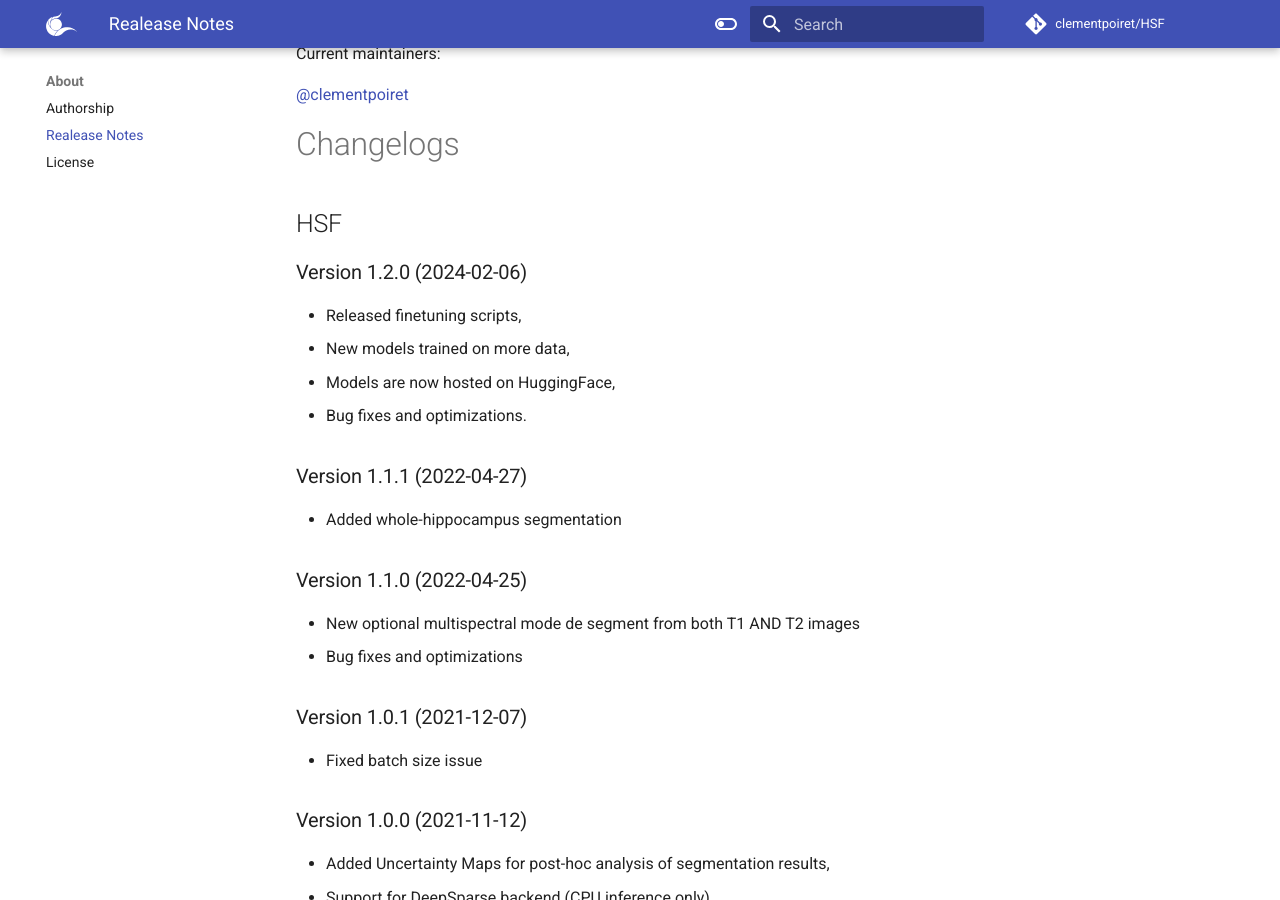
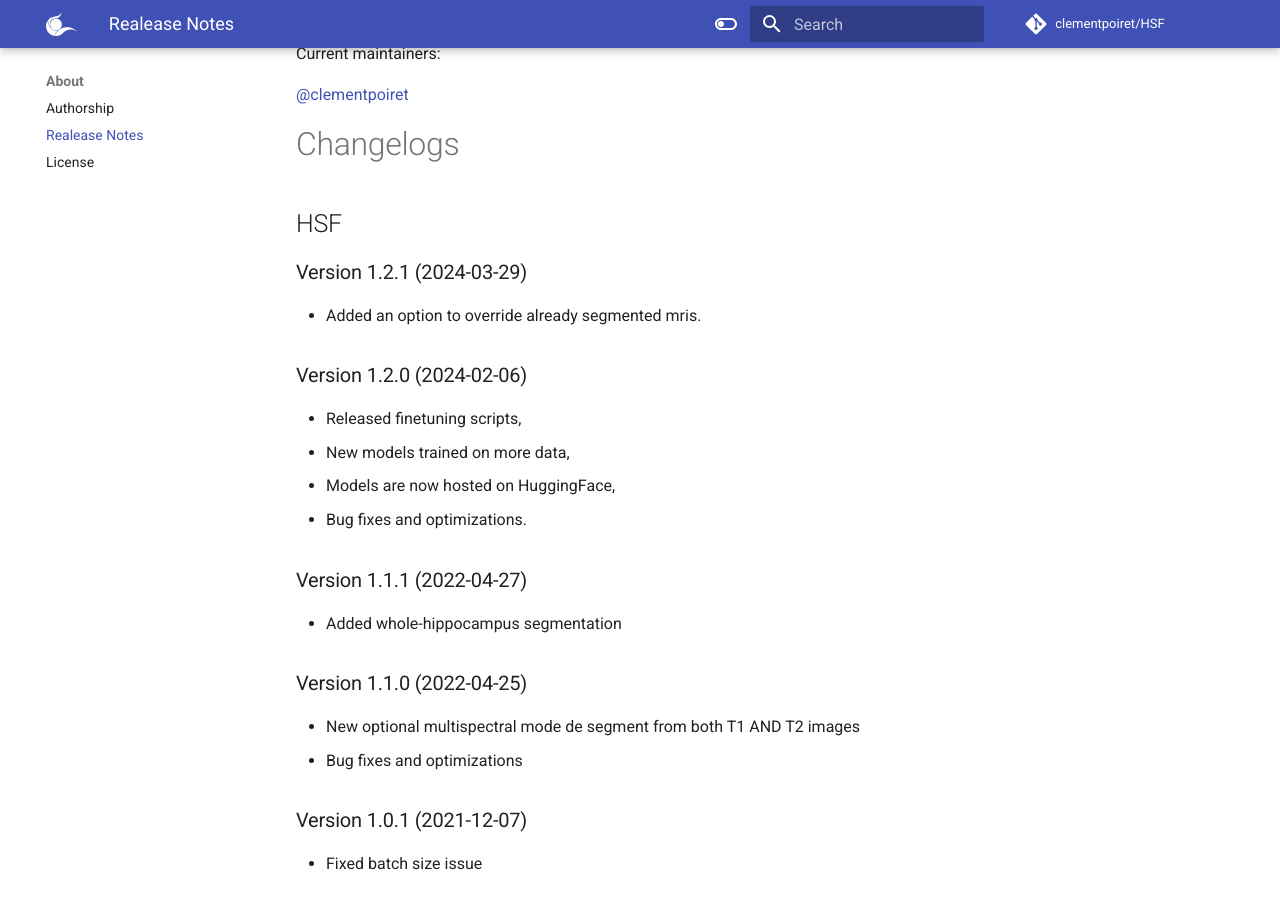
Before and after one commit to clementpoiret/HSF, an MkDocs documentation site: the page built from docs/about/release-notes.md, in a window 1280 px wide and 900 px high, scrolled down 366 px. Built offline with MkDocs 1.6.1 and Material for MkDocs 9.7.7, drawn with Linux system fonts in a browser that asks for light colours; comment, search, counter and statistics services are not loaded; the version menu is left out.

Commit message:
chore: bump to v1.2.1

```diff
--- a/docs/about/release-notes.md
+++ b/docs/about/release-notes.md
@@ -15,6 +15,10 @@ Current maintainers:
 # Changelogs
 
 ## HSF
+
+### Version 1.2.1 (2024-03-29)
+
+* Added an option to override already segmented mris.
 
 ### Version 1.2.0 (2024-02-06)
 
--- a/hsf/__init__.py
+++ b/hsf/__init__.py
@@ -1 +1 @@
-__version__ = '1.2.0'
+__version__ = '1.2.1'
--- a/pyproject.toml
+++ b/pyproject.toml
@@ -1,6 +1,6 @@
 [tool.poetry]
 name = "HSF"
-version = "1.2.0"
+version = "1.2.1"
 description = "A simple yet exhaustive segmentation tool of the Hippocampal Subfields in T1w and T2w MRIs."
 authors = ["Clément POIRET <poiret.clement@outlook.fr>"]
 license = "MIT"
```
Also changed, not shown: LAST_CHANGELOG.md (+2 -6 lines), README.rst, 1 other file.
